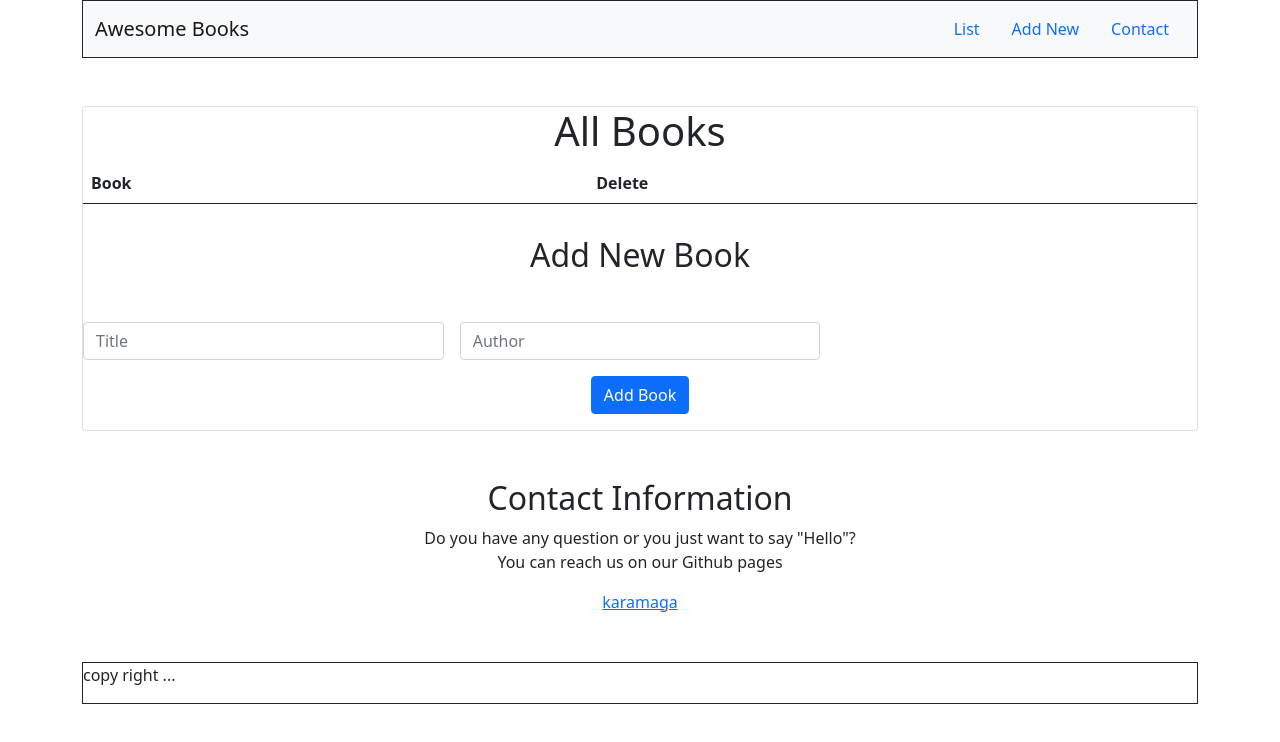
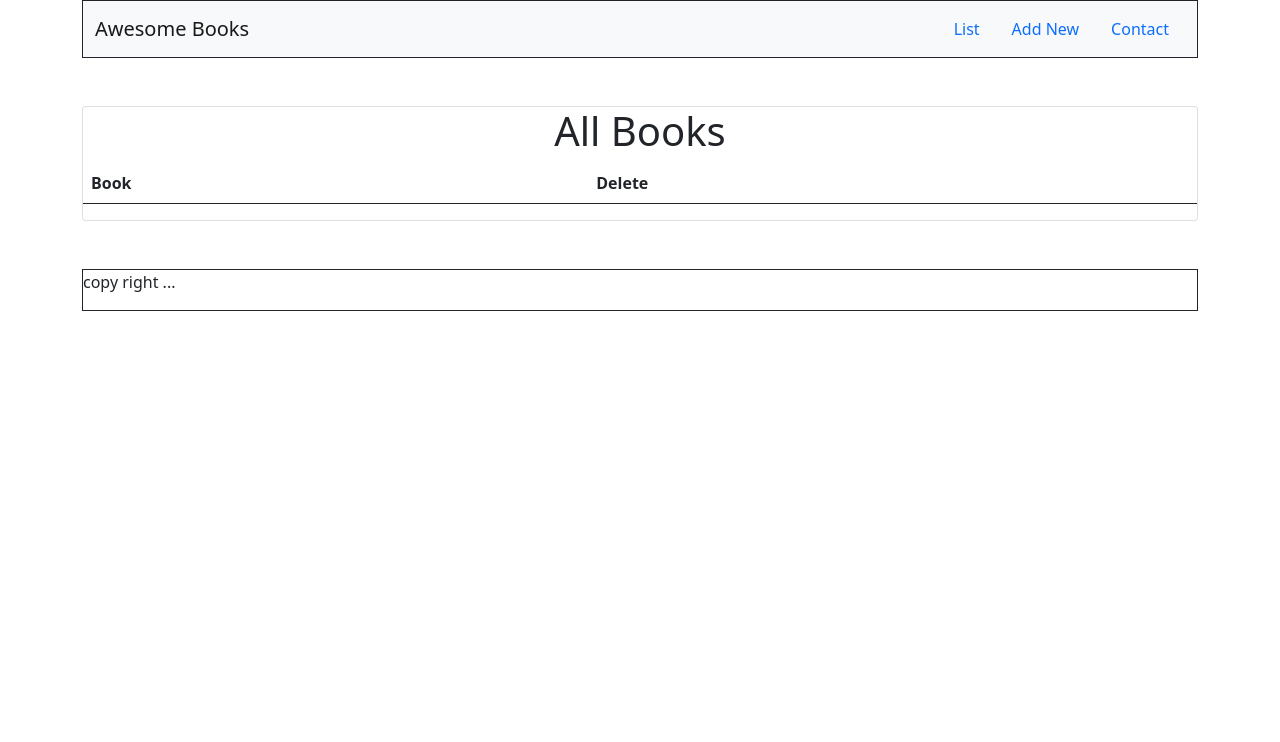
Before and after one commit to henrykgggg/Awesomebooks-Es6, a website with bundled scripts: page index.html in a window 1280 px wide. Built offline with nearby package versions, Linux system fonts and the light colour scheme.

Commit message:
changed index.js

```diff
--- a/index.html
+++ b/index.html
@@ -54,9 +54,9 @@
         </div>
        </section>
 <div class="formSection mt-3" id="myForm" >
-   <h2 class="text-center mb-5">Add New Book</h2>
+   <h2 class="text-center mb-5 ">Add New Book</h2>
 
-            <form class="row g-3 d_flex" id="book-form">
+            <form class="row g-3 d_flex flex-row" id="book-form">
 
   <div class="col-sm-4">
     <label for="title" class="visually-hidden">Title</label>
--- a/index.js
+++ b/index.js
@@ -41,7 +41,6 @@ const display = () => {
   const myForm = document.getElementById('myForm');
   const myBookList = document.getElementById('bookList');
   const myList = document.getElementById('list');
-  const myHome = document.getElementById('home');
   const myContact = document.getElementById('contacts');
   const contactNavLink = document.getElementById('contactNavLi');
 
@@ -63,3 +62,6 @@ contactNavLink.addEventListener('click', () =>{
   myBookList.style.cssText = 'display: none;';
   myContact.style.cssText = 'display: flex;';
 })
+myForm.style.cssText = 'display: none;';
+myContact.style.cssText = 'display: none;';
+window.onload = display();
```
